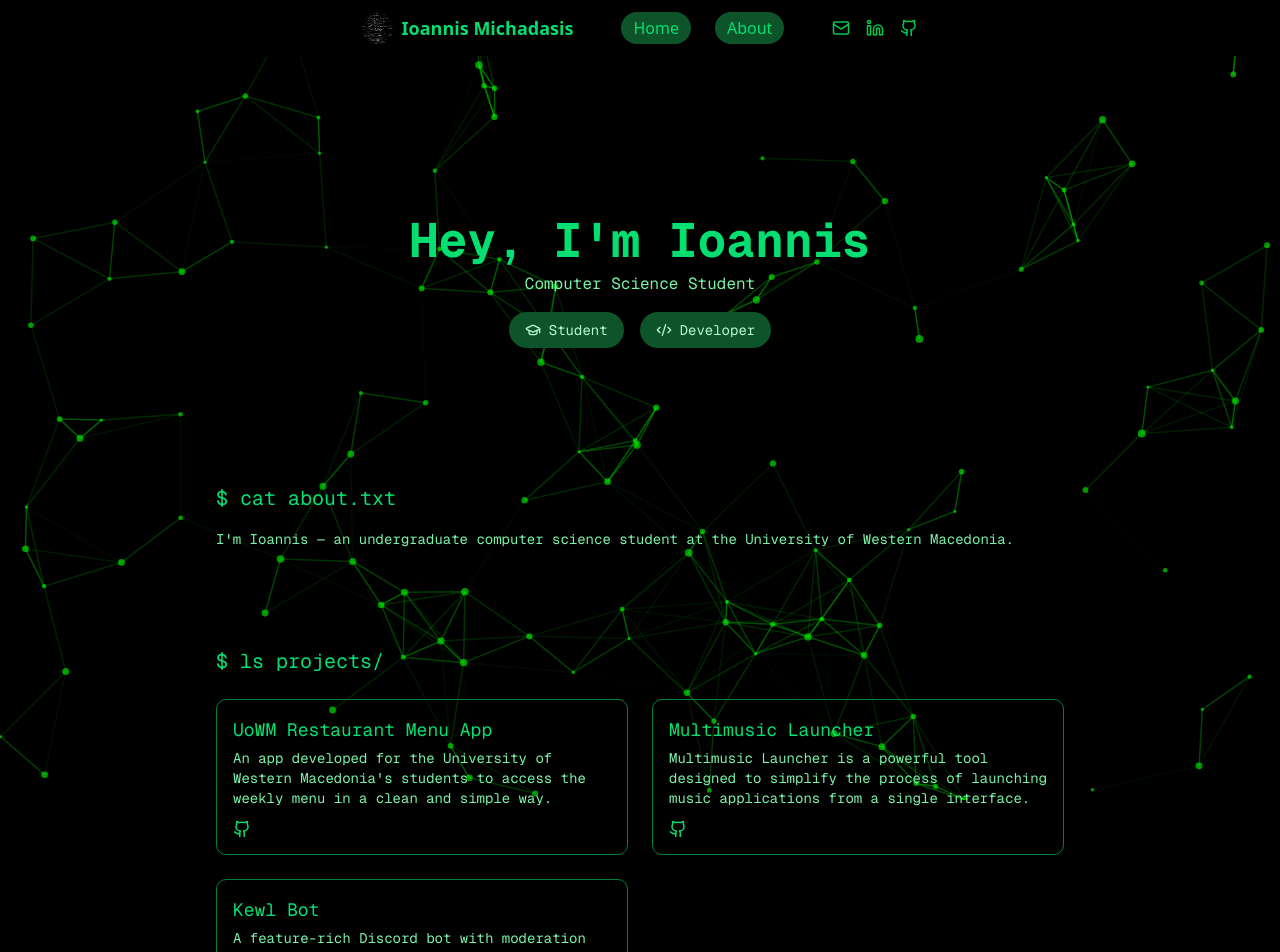
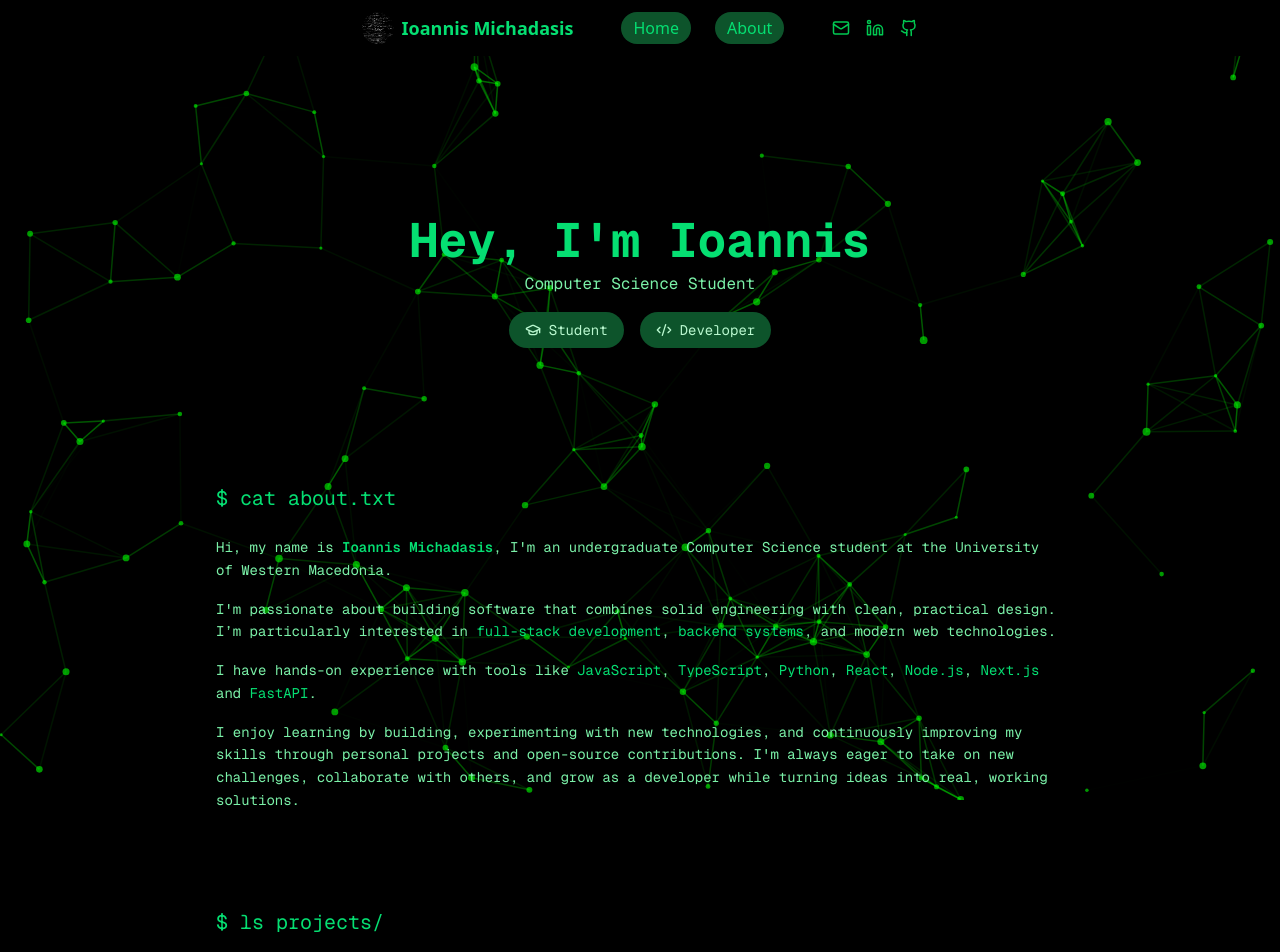
Before and after one commit to michadasis/portfolio-site, a Next.js app: page / in a window 1280 px wide. Shown: the top 952 px of the page. Built offline with nearby package versions, Linux system fonts and the light colour scheme.

Commit message:
Fix typo in footer, improved about text

```diff
--- a/app/components/AboutSection.tsx
+++ b/app/components/AboutSection.tsx
@@ -9,13 +9,37 @@ export default function AboutSection() {
         initial={{ opacity: 0, y: 10 }}
         whileInView={{ opacity: 1, y: 0 }}
         viewport={{ once: true }}
-        className="text-xl mb-4"
+        className="text-xl mb-6"
       >
         $ cat about.txt
       </motion.h2>
-      <p className="text-green-300 text-sm leading-relaxed">
-        I'm Ioannis — an undergraduate computer science student at the University of Western Macedonia.
-      </p>
+
+      <div className="space-y-4 text-green-300 text-sm leading-relaxed">
+        <p>
+          Hi, my name is <span className="text-green-400 font-semibold">Ioannis Michadasis</span>,
+          I'm an undergraduate Computer Science student at the University of Western Macedonia.
+        </p>
+
+        <p>
+          I'm passionate about building software that combines solid engineering with clean,
+          practical design. I’m particularly interested in <span className="text-green-400">full-stack development</span>,
+          <span className="text-green-400"> backend systems</span>, and modern web technologies.
+        </p>
+
+        <p>
+          I have hands-on experience with tools like <span className="text-green-400">JavaScript</span>,
+          <span className="text-green-400"> TypeScript</span>, <span className="text-green-400">Python</span>,
+          <span className="text-green-400"> React</span>, <span className="text-green-400">Node.js</span>,
+          <span className="text-green-400"> Next.js</span> and <span className="text-green-400">FastAPI</span>.
+        </p>
+
+        <p>
+          I enjoy learning by building, experimenting with new technologies, and continuously
+          improving my skills through personal projects and open-source contributions. I'm always
+          eager to take on new challenges, collaborate with others, and grow as a developer while
+          turning ideas into real, working solutions.
+        </p>
+      </div>
     </section>
   );
 }
--- a/app/components/Footer.tsx
+++ b/app/components/Footer.tsx
@@ -1,7 +1,7 @@
 export default function Footer() {
   return (
     <footer className="text-xs text-green-600 text-center">
-      <p>© 2025 Ioannis Michadasis — michadasis.com</p>
+      <p>© 2026 Ioannis Michadasis — michadasis.com</p>
     </footer>
   );
 }
```
